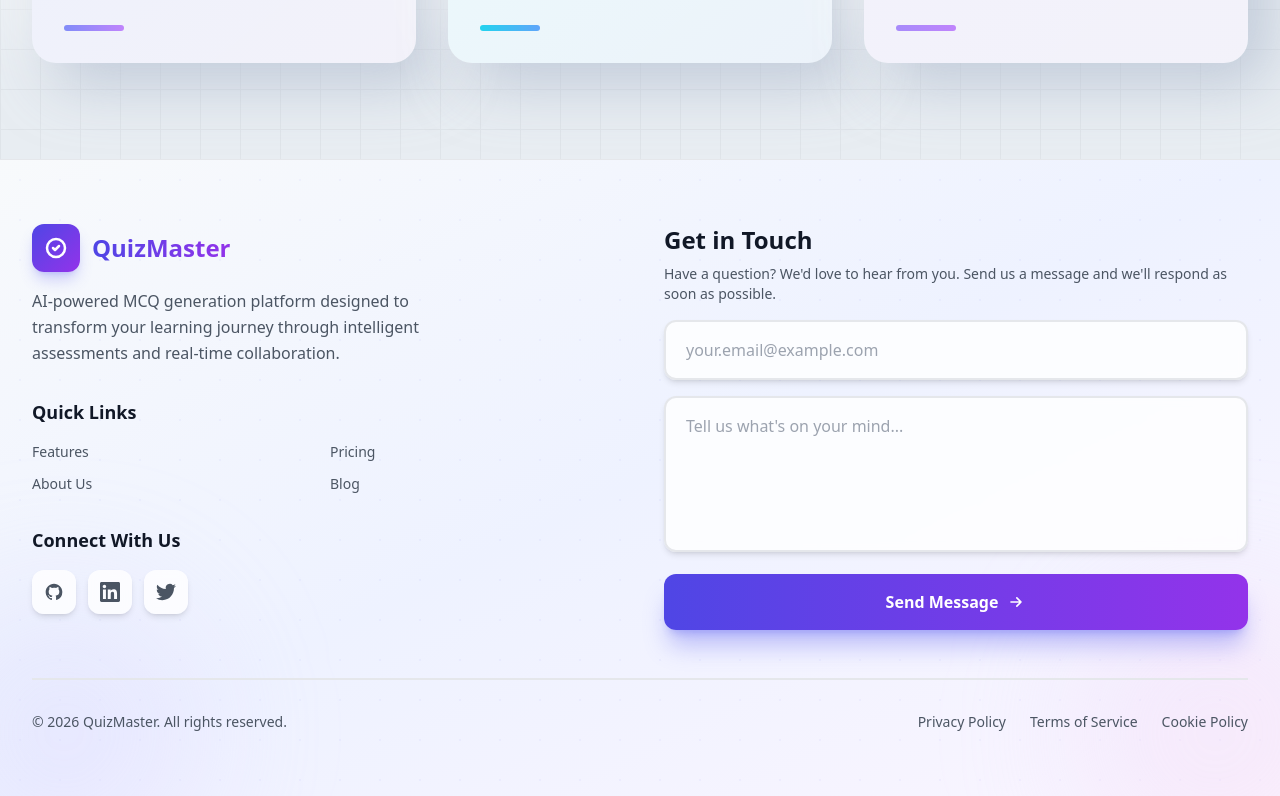
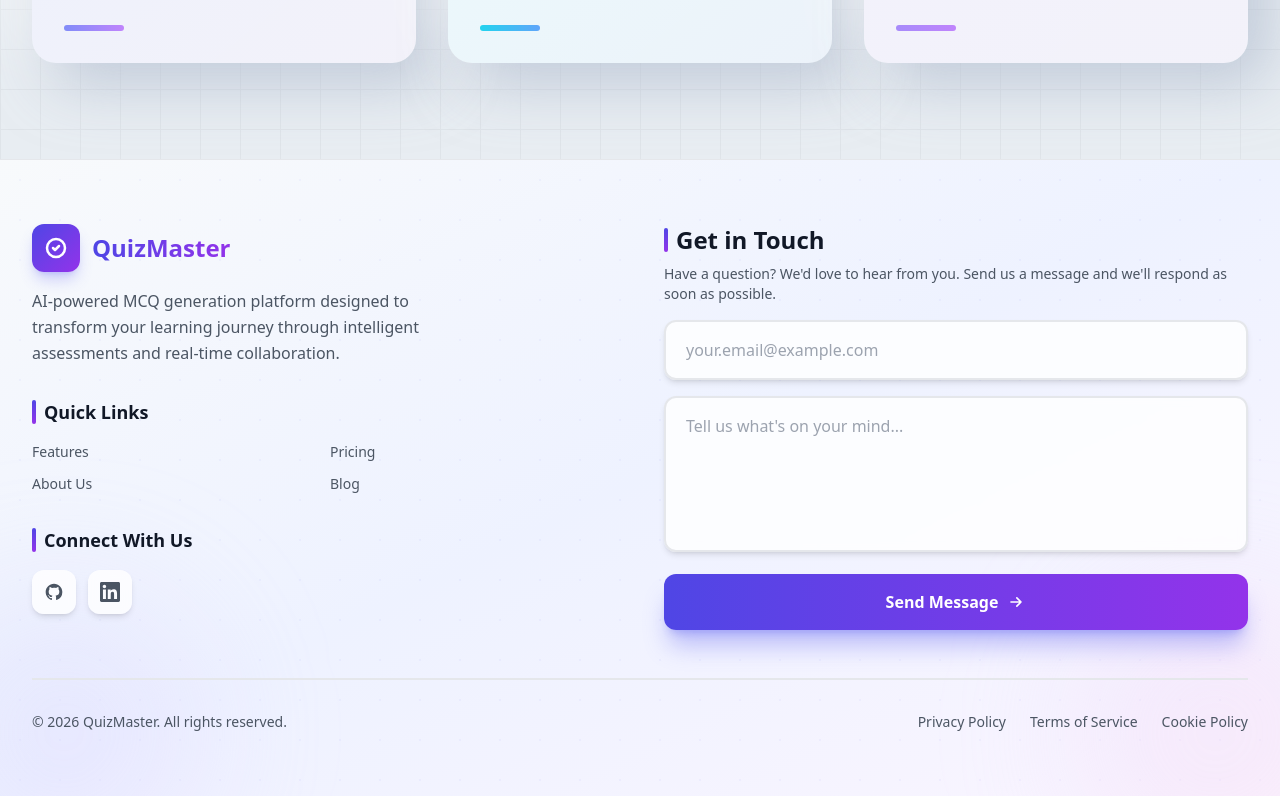
Before and after one commit to Tanaya-2007/AI-Powered-MCQ-app, a React (Vite) app: page / in a window 1280 px wide. Shown: the part 1711-2507 px from the top of the page. Built offline with nearby package versions, Linux system fonts and the light colour scheme.

Commit message:
Final Footer UI

```diff
--- a/src/components/Footer.jsx
+++ b/src/components/Footer.jsx
@@ -46,9 +46,12 @@ function Footer() {
               </p>
             </div>
 
-            {/* Quick Links */}
+            {/* Quick Links - WITH GRADIENT BAR */}
             <div>
-              <h4 className="text-gray-900 font-bold mb-4 text-lg">Quick Links</h4>
+              <h4 className="text-gray-900 font-bold mb-4 text-lg flex items-center gap-2">
+                <div className="w-1 h-6 bg-gradient-to-b from-indigo-600 to-purple-600 rounded-full"></div>
+                Quick Links
+              </h4>
               <div className="grid grid-cols-2 gap-3">
                 <a href="#features" className="text-gray-600 hover:text-indigo-600 transition-colors duration-200 text-sm font-medium">
                   Features
@@ -65,9 +68,12 @@ function Footer() {
               </div>
             </div>
 
-            {/* Social Links */}
+            {/* Social Links - WITH GRADIENT BAR */}
             <div>
-              <h4 className="text-gray-900 font-bold mb-4 text-lg">Connect With Us</h4>
+              <h4 className="text-gray-900 font-bold mb-4 text-lg flex items-center gap-2">
+                <div className="w-1 h-6 bg-gradient-to-b from-indigo-600 to-purple-600 rounded-full"></div>
+                Connect With Us
+              </h4>
               <div className="flex gap-3">
                 <a
                   href="https://github.com"
@@ -91,17 +97,7 @@ function Footer() {
                     <path d="M20.447 20.452h-3.554v-5.569c0-1.328-.027-3.037-1.852-3.037-1.853 0-2.136 1.445-2.136 2.939v5.667H9.351V9h3.414v1.561h.046c.477-.9 1.637-1.85 3.37-1.85 3.601 0 4.267 2.37 4.267 5.455v6.286zM5.337 7.433c-1.144 0-2.063-.926-2.063-2.065 0-1.138.92-2.063 2.063-2.063 1.14 0 2.064.925 2.064 2.063 0 1.139-.925 2.065-2.064 2.065zm1.782 13.019H3.555V9h3.564v11.452zM22.225 0H1.771C.792 0 0 .774 0 1.729v20.542C0 23.227.792 24 1.771 24h20.451C23.2 24 24 23.227 24 22.271V1.729C24 .774 23.2 0 22.222 0h.003z"/>
                   </svg>
                 </a>
-                <a
-                  href="https://twitter.com"
-                  target="_blank"
-                  rel="noopener noreferrer"
-                  className="w-11 h-11 bg-white/80 backdrop-blur-sm rounded-xl flex items-center justify-center text-gray-600 hover:text-white hover:bg-gradient-to-br hover:from-indigo-600 hover:to-purple-600 shadow-md hover:shadow-lg hover:shadow-indigo-500/30 transform hover:scale-110 transition-all duration-300"
-                  aria-label="Twitter"
-                >
-                  <svg className="w-5 h-5" fill="currentColor" viewBox="0 0 24 24">
-                    <path d="M23.953 4.57a10 10 0 01-2.825.775 4.958 4.958 0 002.163-2.723c-.951.555-2.005.959-3.127 1.184a4.92 4.92 0 00-8.384 4.482C7.69 8.095 4.067 6.13 1.64 3.162a4.822 4.822 0 00-.666 2.475c0 1.71.87 3.213 2.188 4.096a4.904 4.904 0 01-2.228-.616v.06a4.923 4.923 0 003.946 4.827 4.996 4.996 0 01-2.212.085 4.936 4.936 0 004.604 3.417 9.867 9.867 0 01-6.102 2.105c-.39 0-.779-.023-1.17-.067a13.995 13.995 0 007.557 2.209c9.053 0 13.998-7.496 13.998-13.985 0-.21 0-.42-.015-.63A9.935 9.935 0 0024 4.59z"/>
-                  </svg>
-                </a>
+
               </div>
             </div>
           </div>
@@ -109,7 +105,10 @@ function Footer() {
           {/* Right Column - Contact Form */}
           <div className="space-y-4">
             <div className="space-y-2">
-              <h4 className="text-gray-900 font-bold text-2xl">Get in Touch</h4>
+              <h4 className="text-gray-900 font-bold text-2xl flex items-center gap-2">
+                <div className="w-1 h-6 bg-gradient-to-b from-indigo-600 to-purple-600 rounded-full"></div>
+                Get in Touch
+              </h4>
               <p className="text-gray-600 text-sm">Have a question? We'd love to hear from you. Send us a message and we'll respond as soon as possible.</p>
             </div>
 
```
